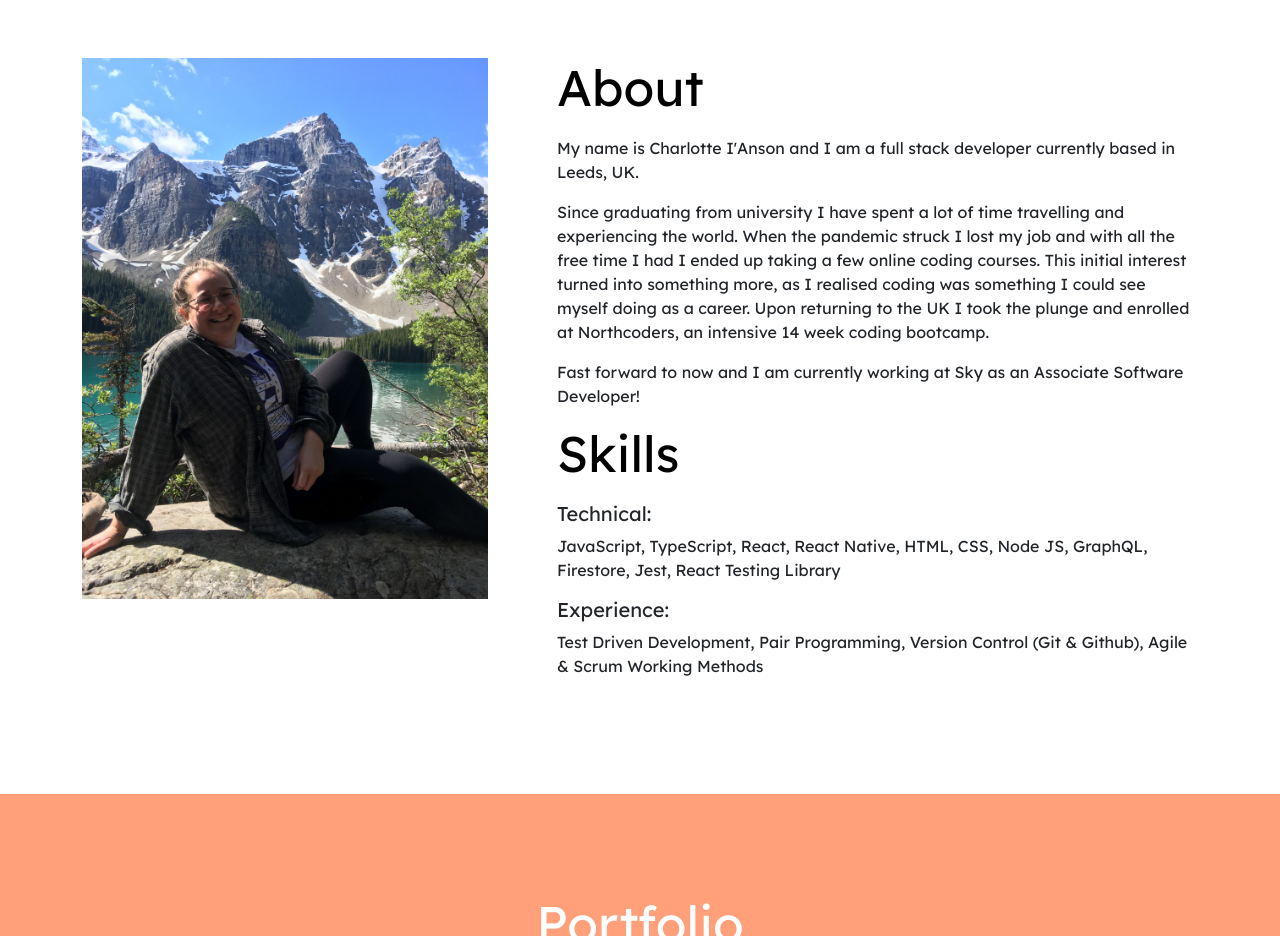
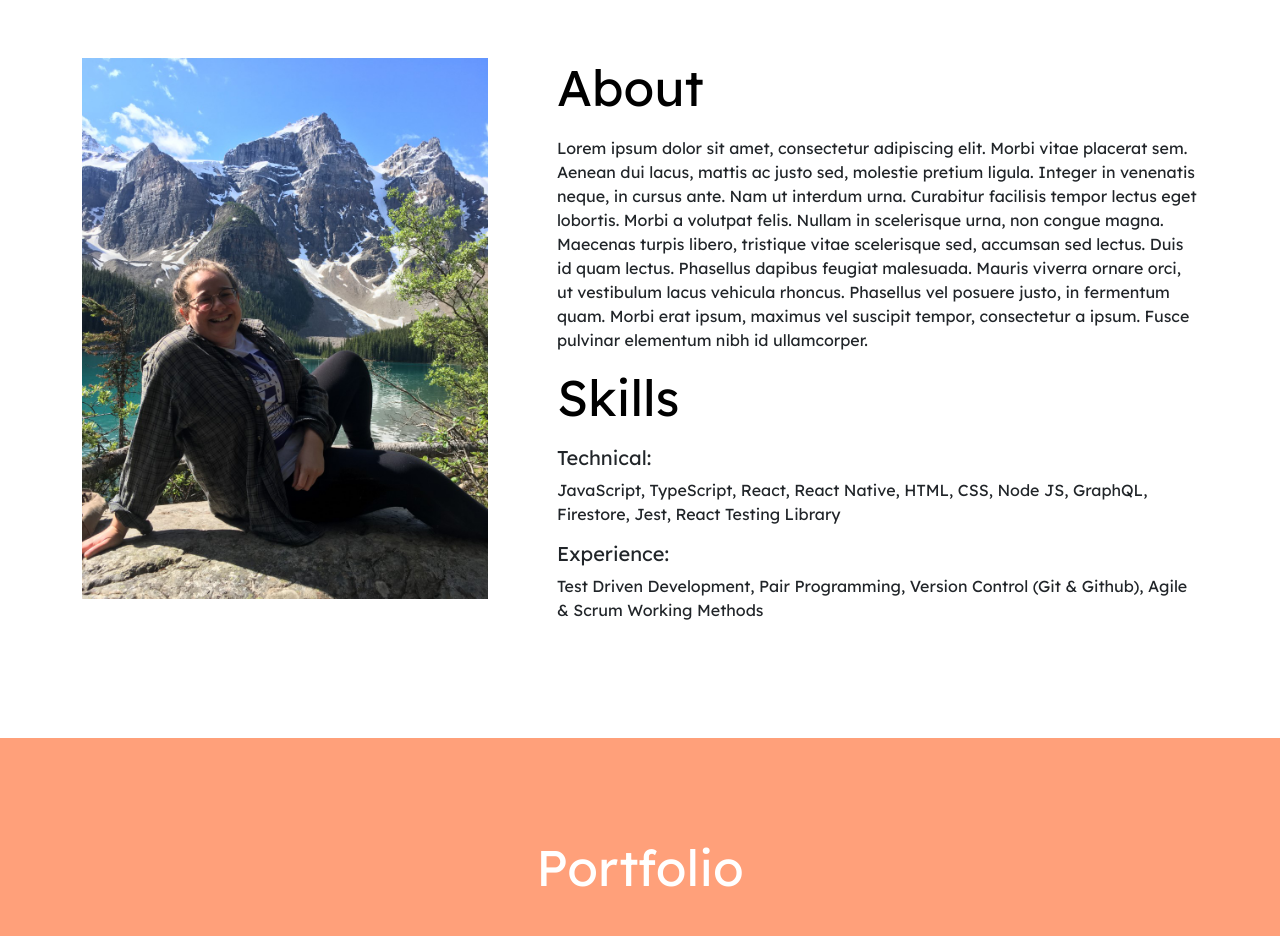
Before and after one commit to chrl0t/portfolio-take-2, a website: page index.html in a window 1280 px wide. Shown: the part 940-1876 px from the top of the page. Drawn offline with nearby package versions, Linux system fonts and the light colour scheme.

Commit message:
add placeholder text

```diff
--- a/index.html
+++ b/index.html
@@ -86,22 +86,17 @@
           <div class="col-md-7">
             <h3 class="title">About</h3>
             <p>
-              My name is Charlotte I'Anson and I am a full stack developer
-              currently based in Leeds, UK.
-            </p>
-            <p>
-              Since graduating from university I have spent a lot of time
-              travelling and experiencing the world. When the pandemic struck I
-              lost my job and with all the free time I had I ended up taking a
-              few online coding courses. This initial interest turned into
-              something more, as I realised coding was something I could see
-              myself doing as a career. Upon returning to the UK I took the
-              plunge and enrolled at Northcoders, an intensive 14 week coding
-              bootcamp.
-            </p>
-            <p>
-              Fast forward to now and I am currently working at Sky as an
-              Associate Software Developer!
+              Lorem ipsum dolor sit amet, consectetur adipiscing elit. Morbi
+              vitae placerat sem. Aenean dui lacus, mattis ac justo sed,
+              molestie pretium ligula. Integer in venenatis neque, in cursus
+              ante. Nam ut interdum urna. Curabitur facilisis tempor lectus eget
+              lobortis. Morbi a volutpat felis. Nullam in scelerisque urna, non
+              congue magna. Maecenas turpis libero, tristique vitae scelerisque
+              sed, accumsan sed lectus. Duis id quam lectus. Phasellus dapibus
+              feugiat malesuada. Mauris viverra ornare orci, ut vestibulum lacus
+              vehicula rhoncus. Phasellus vel posuere justo, in fermentum quam.
+              Morbi erat ipsum, maximus vel suscipit tempor, consectetur a
+              ipsum. Fusce pulvinar elementum nibh id ullamcorper.
             </p>
             <h3 class="title">Skills</h3>
             <h4 class="subTitle">Technical:</h4>
```
